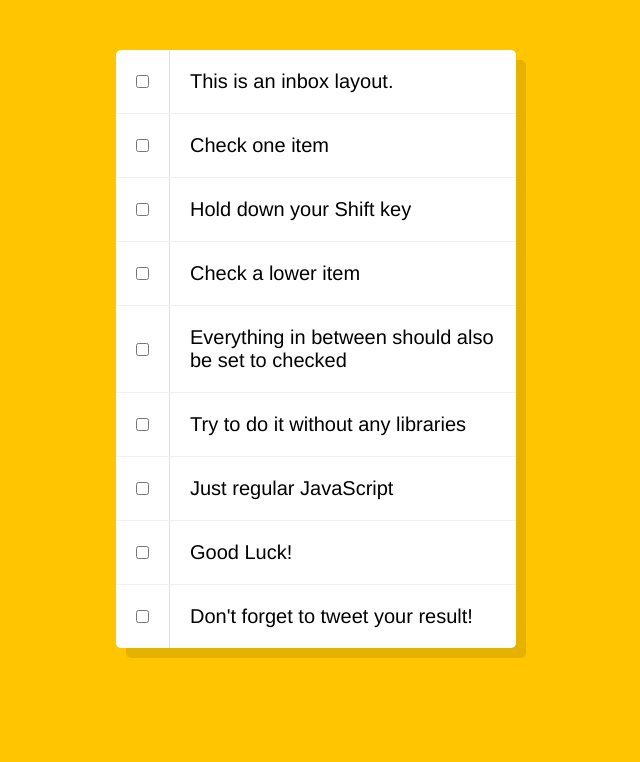
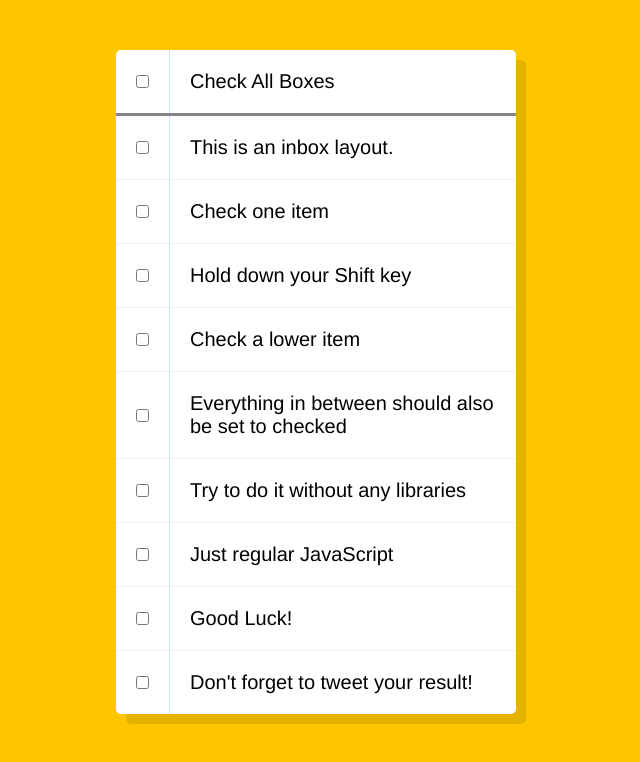
Before and after one commit to Netsujr/JS10-Checkboxes, a plain HTML site: page index.html in a window 1280 px wide. Shown: the whole page, without its empty margins (324-964 px from the left). Drawn offline with Linux system fonts and the light colour scheme.

Commit message:
when first box is checked, line doesnt go thru anymore

```diff
--- a/index.html
+++ b/index.html
@@ -15,6 +15,10 @@
 
   -->
   <div class="inbox">
+    <div class="item special">
+      <input type="checkbox">
+      <p>Check All Boxes</p>
+    </div>
     <div class="item">
       <input type="checkbox">
       <p>This is an inbox layout.</p>
--- a/style.css
+++ b/style.css
@@ -1,4 +1,4 @@
- html {
+html {
   font-family: sans-serif;
   background: #ffc600;
 }
@@ -8,13 +8,22 @@
   margin: 50px auto;
   background: white;
   border-radius: 5px;
-  box-shadow: 10px 10px 0 rgba(0,0,0,0.1);
+  box-shadow: 10px 10px 0 rgba(0, 0, 0, 0.1);
 }
 
 .item {
   display: flex;
   align-items: center;
-  border-bottom: 1px solid #F1F1F1;
+  border-bottom: 1px solid #f1f1f1;
+}
+
+.special {
+  border-bottom: 3px solid #868686;
+}
+
+.special input:checked + p {
+  background: #f9f9f9;
+  text-decoration: none !important;
 }
 
 .item:last-child {
@@ -22,7 +31,7 @@
 }
 
 input:checked + p {
-  background: #F9F9F9;
+  background: #f9f9f9;
   text-decoration: line-through;
 }
 
@@ -35,8 +44,8 @@ p {
   padding: 20px;
   transition: background 0.2s;
   flex: 1;
-  font-family:'helvetica neue';
+  font-family: "helvetica neue";
   font-size: 20px;
   font-weight: 200;
-  border-left: 1px solid #D1E2FF;
+  border-left: 1px solid #d1e2ff;
 }
```
